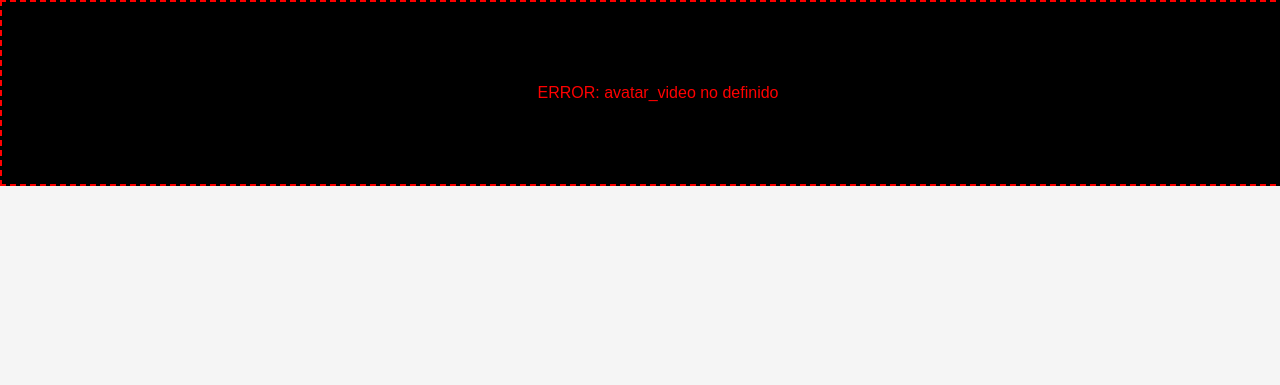
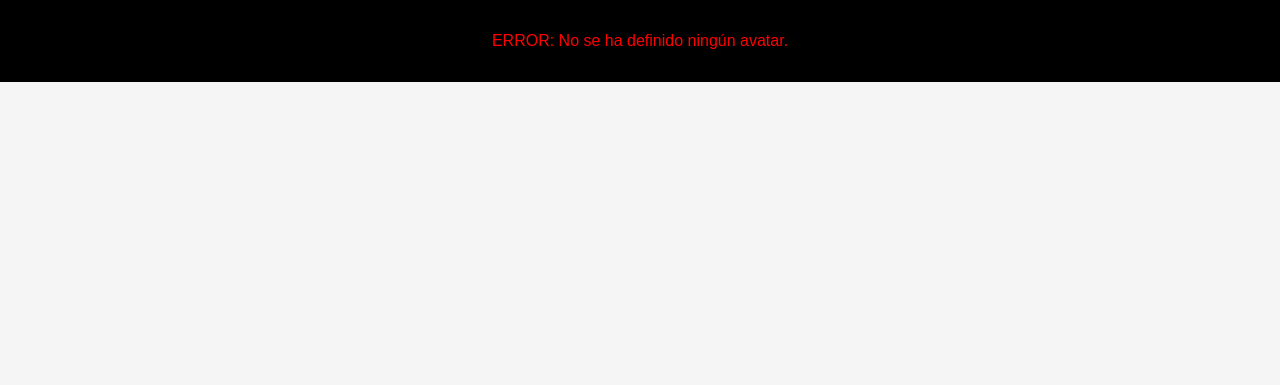
Before and after one commit to creckjarocho1718/erosi-app, a Flask app: template templates/chat.html in a window 1280 px wide. Shown: the part 53-438 px from the top of the page. Run offline with Flask 2, Linux system fonts and the light colour scheme; the template is opened without the code that fills it, so the values that code supplies are empty.

Commit message:
Restore OAuth checks and remove debug code

```diff
--- a/app.py
+++ b/app.py
@@ -1,6 +1,6 @@
 from flask import Flask, render_template, redirect, url_for, session, request, jsonify, send_file
 from flask_dance.contrib.google import make_google_blueprint, google
-import os, openai, io, traceback
+import os, openai, io
 from gtts import gTTS
 
 app = Flask(__name__)
@@ -14,16 +14,10 @@ google_bp = make_google_blueprint(
 )
 app.register_blueprint(google_bp, url_prefix="/login")
 
-@app.errorhandler(Exception)
-def handle_exception(e):
-    # Return full traceback in response for debugging
-    return "<h1>Internal Error</h1><pre>" + traceback.format_exc() + "</pre>", 500
-
 @app.route("/")
 def home():
-    # Skip auth for debugging
-    # if not google.authorized:
-    #     return redirect(url_for("login"))
+    if not google.authorized:
+        return redirect(url_for("google.login"))
     return redirect(url_for("test_step", step=1))
 
 @app.route("/login")
@@ -32,9 +26,8 @@ def login():
 
 @app.route("/test/<int:step>")
 def test_step(step):
-    # Skip auth for debugging
-    # if not google.authorized:
-    #     return redirect(url_for("login"))
+    if not google.authorized:
+        return redirect(url_for("google.login"))
     if 1 <= step <= 4:
         return render_template(f"step{step}.html", current_step=step)
     if step == 5:
@@ -43,14 +36,14 @@ def test_step(step):
 
 @app.route("/set_avatar/<choice>")
 def set_avatar(choice):
-    session['avatar_choice'] = choice
+    if choice in ['male', 'female', 'other']:
+        session['avatar_choice'] = choice
     return redirect(url_for("chat"))
 
 @app.route("/chat")
 def chat():
-    # Skip auth for debugging
-    # if not google.authorized:
-    #     return redirect(url_for("login"))
+    if not google.authorized:
+        return redirect(url_for("google.login"))
     choice = session.get('avatar_choice', 'male')
     avatar_map = {
         'male': 'avatar_male_loop.webm',
--- a/templates/chat.html
+++ b/templates/chat.html
@@ -5,47 +5,44 @@
   <meta name="viewport" content="width=device-width, initial-scale=1.0">
   <title>Chat de Dr. Erosi</title>
   <link rel="stylesheet" href="{{ url_for('static', filename='css/chat.css') }}">
-  <style>
-    /* Debug: show avatar-container boundaries */
-    .avatar-container {
-      display: flex;
-      justify-content: center;
-      align-items: center;
-      border: 2px dashed #f00;
-      padding: 1rem;
-      min-height: 150px;
-    }
-    .avatar-container video {
-      display: block;
-    }
-  </style>
 </head>
 <body>
   <header class="chat-header">
-    <img src="{{ url_for('static', filename='assets/ecstasy_logo.png') }}" alt="Logo" class="app-logo">
+    <img
+      src="{{ url_for('static', filename='assets/ecstasy_logo.png') }}"
+      alt="Logo Ecstasy"
+      class="app-logo"
+    >
     <h1>Chat con Dr. Erosi</h1>
   </header>
-
   <div class="avatar-container">
     {% if avatar_video %}
-      <video id="erosi-avatar"
-             src="{{ url_for('static', filename='assets/' + avatar_video) }}"
-             autoplay loop muted playsinline
-             width="120" height="120"
-      >Tu navegador no soporta el vídeo.</video>
+      <video
+        id="erosi-avatar"
+        autoplay
+        loop
+        muted
+        playsinline
+        width="150"
+        height="150"
+        src="{{ url_for('static', filename='assets/' + avatar_video) }}"
+      ></video>
     {% else %}
-      <p style="color:red; text-align:center;">ERROR: avatar_video no definido</p>
+      <p style="color:red; text-align:center;">
+        ERROR: No se ha definido ningún avatar.
+      </p>
     {% endif %}
   </div>
-
   <div id="chat-window" class="chat-window"></div>
-
   <form id="chat-form" class="chat-form">
-    <input id="user-input" type="text" placeholder="Escribe tu mensaje…" autocomplete="off">
+    <input
+      id="user-input"
+      type="text"
+      placeholder="Escribe tu mensaje…"
+      autocomplete="off"
+    />
     <button type="submit">Enviar</button>
   </form>
-
-  <script>console.log("avatar_video:", "{{ avatar_video }}");</script>
   <script src="{{ url_for('static', filename='js/chat.js') }}"></script>
 </body>
 </html>
```
